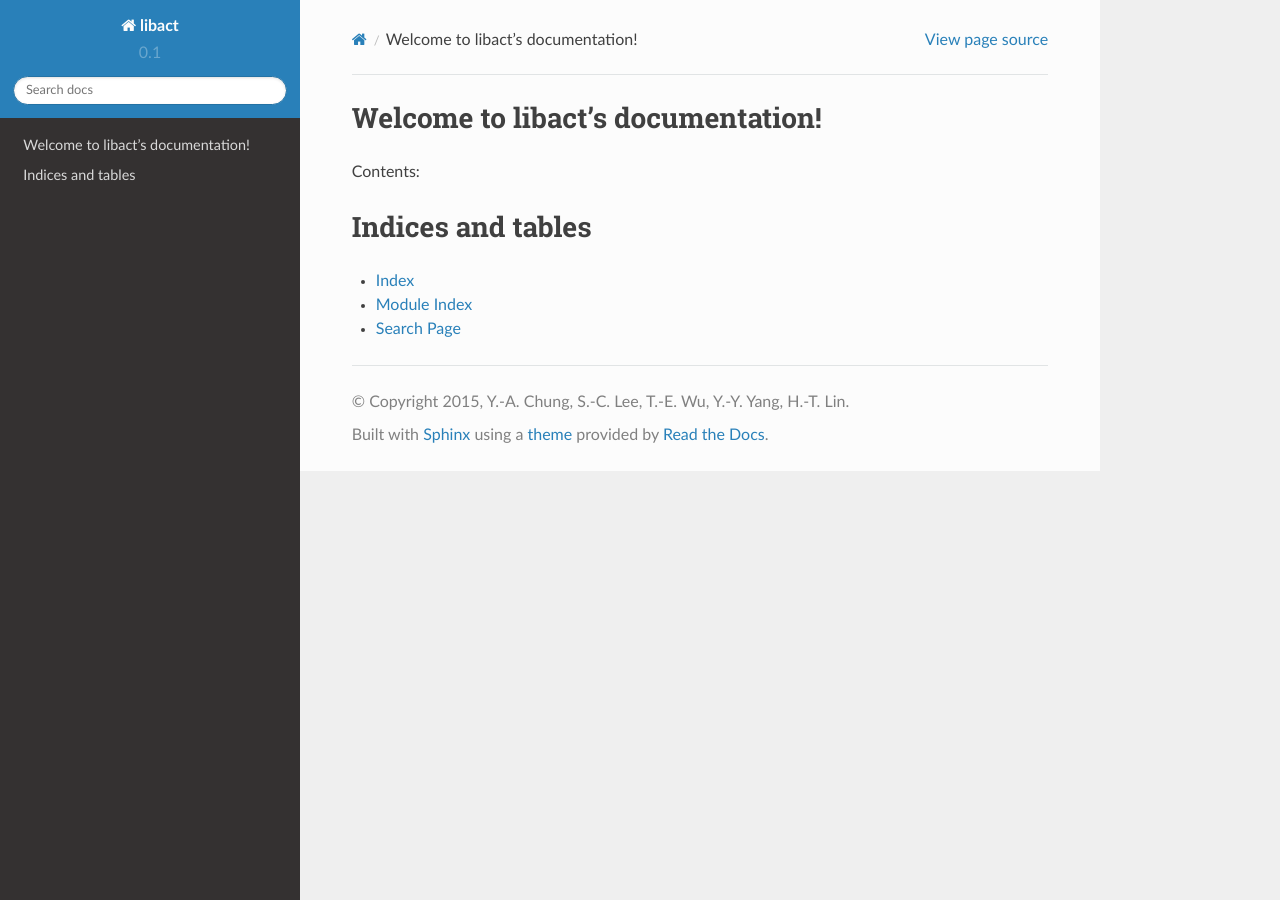
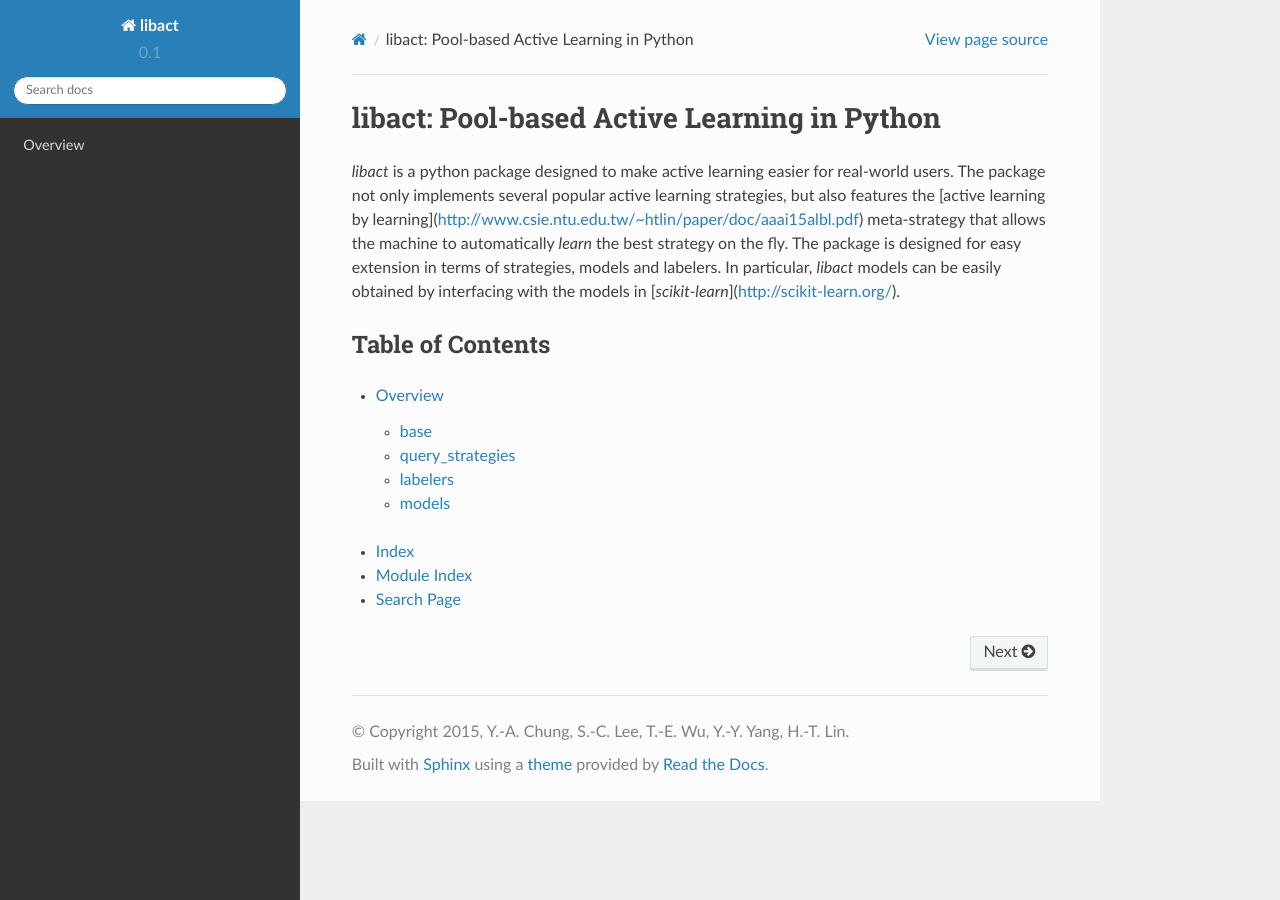
Before and after one commit to ntucllab/libact, a Sphinx documentation site: the page built from docs/index.rst, in a window 1280 px wide. Built offline with Sphinx 7.4.7 and the Read the Docs theme 2.0.0, drawn with Linux system fonts in a browser that asks for light colours.

Commit message:
added overview page in docs

```diff
--- a/docs/index.rst
+++ b/docs/index.rst
@@ -3,16 +3,26 @@
    You can adapt this file completely to your liking, but it should at least
    contain the root `toctree` directive.
 
-Welcome to libact's documentation!
-==================================
+libact: Pool-based Active Learning in Python
+============================================
 
-Contents:
+`libact` is a python package designed to make active learning easier for
+real-world users. The package not only implements several popular active
+learning strategies, but also features the [active learning by
+learning](http://www.csie.ntu.edu.tw/~htlin/paper/doc/aaai15albl.pdf)
+meta-strategy that allows the machine to automatically *learn* the best strategy
+on the fly. The package is designed for easy extension in terms of strategies,
+models and labelers. In particular, `libact` models can be easily obtained by
+interfacing with the models in [`scikit-learn`](http://scikit-learn.org/).
+
+-----------------
+Table of Contents
+-----------------
 
 .. toctree::
-   :maxdepth: 2
+  :maxdepth: 2
 
-Indices and tables
-==================
+  overview.rst
 
 * :ref:`genindex`
 * :ref:`modindex`
--- /dev/null
+++ b/docs/overview.rst
@@ -0,0 +1,27 @@
+Overview
+========
+
+`libact` designed a framework to make active learning easy for user to apply to
+real world problem. Currently `libact` supports only pool-based active learning
+problems. In the start of the problem, there is a small labeled set, a larger
+unlabeled set, and a training model. During the problem,
+active learning algorithm has to choose a data point from the unlabeled set
+and ask the oracle for its label. The goal for active learning algorithm is to
+make the trainign model performs better with less labeled data.
+
+`libact` is consitituded by the following four sub-modules:
+
+base
+^^^^
+
+query_strategies
+^^^^^^^^^^^^^^^^
+query_strategies consists different pool-based active learning algorithms.
+
+
+labelers
+^^^^^^^^
+
+
+models
+^^^^^^
```
